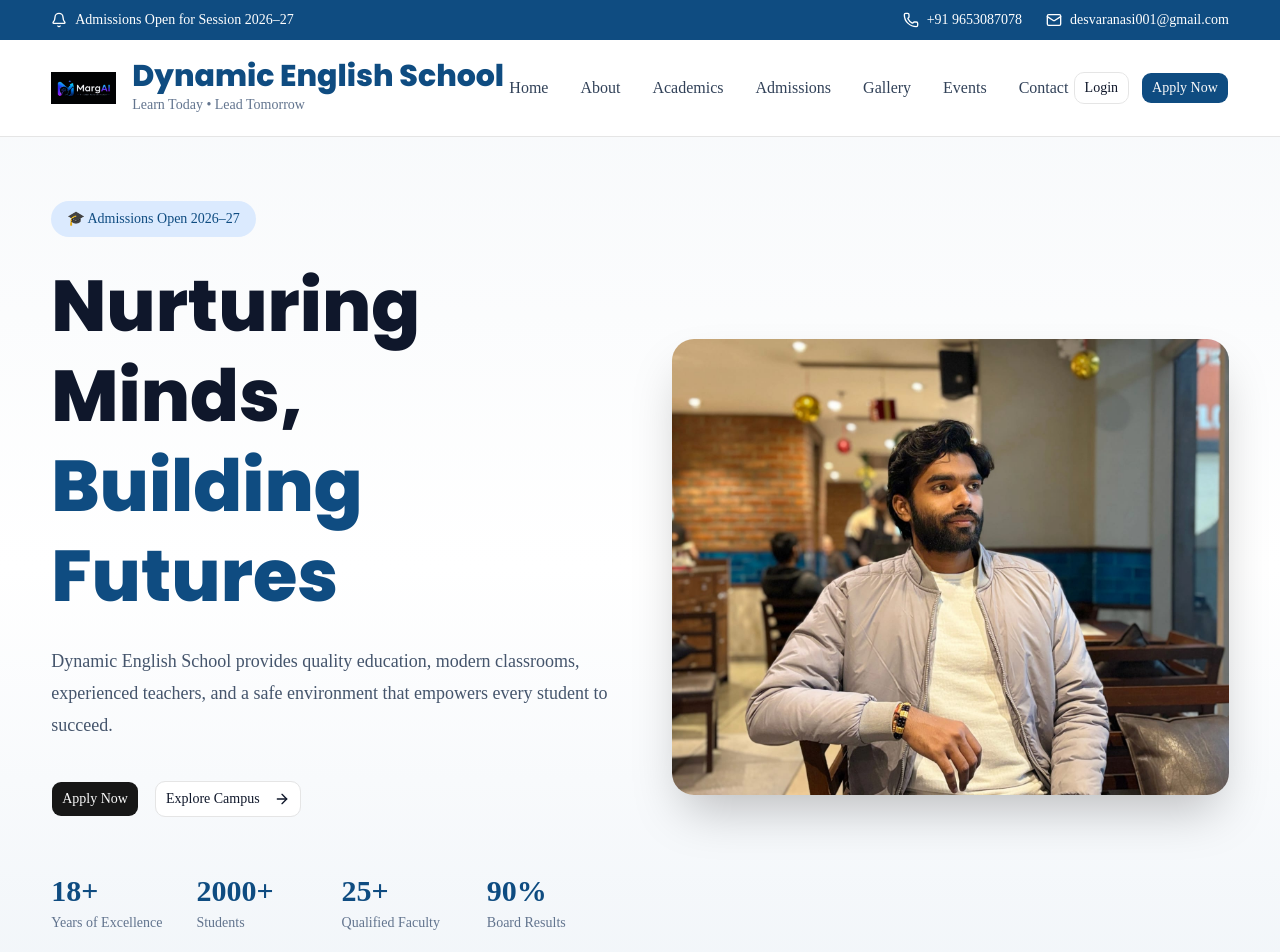
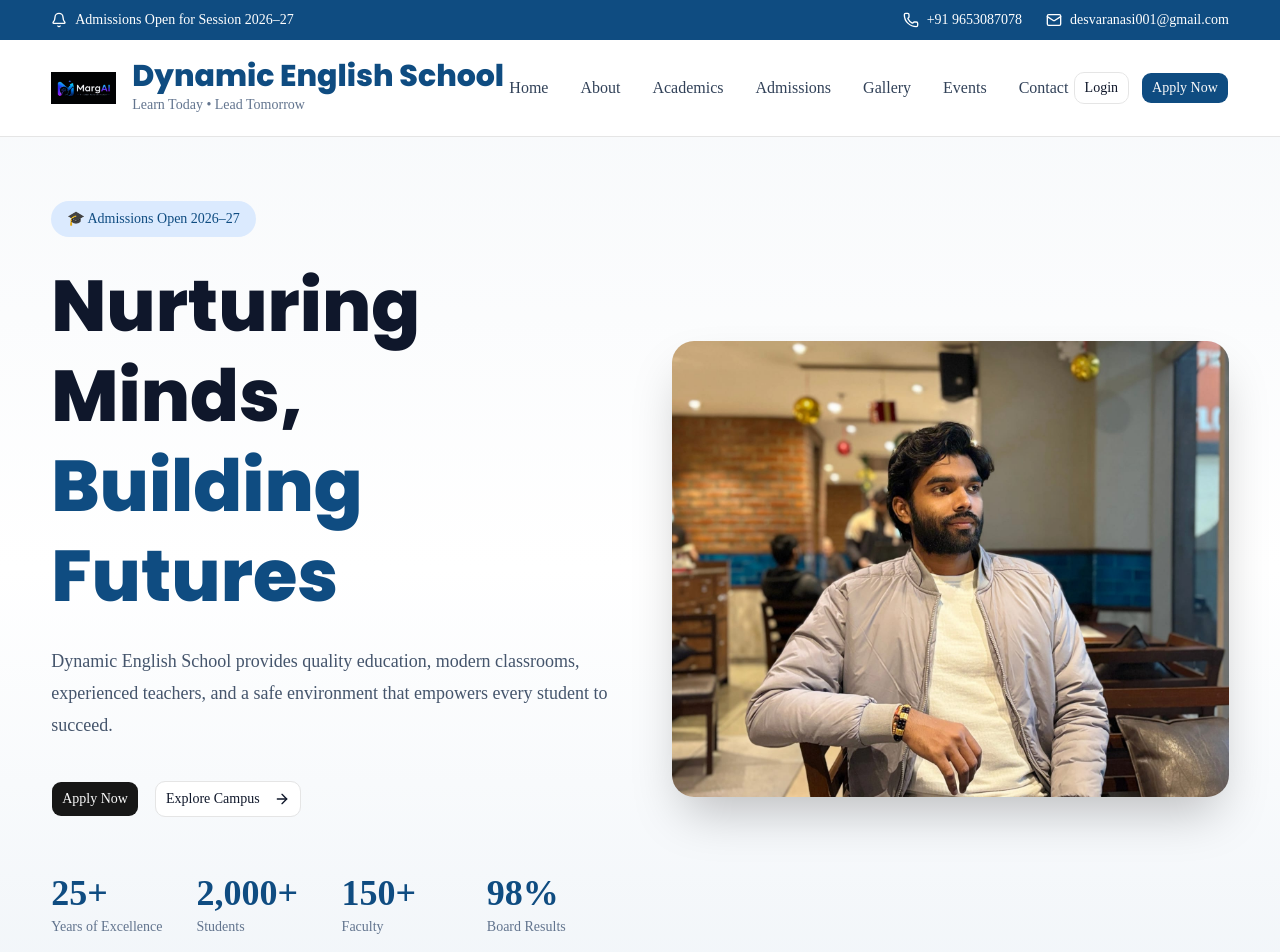
Before and after one commit to vishal290704/edu-portal-system, a Next.js app: page / in a window 1280 px wide. Shown: the top 952 px of the page. Built offline with nearby package versions, Linux system fonts and the light colour scheme.

Commit message:
Stats couting animation

```diff
--- a/components/home/Hero.jsx
+++ b/components/home/Hero.jsx
@@ -5,73 +5,55 @@ import { ArrowRight } from "lucide-react";
 import { Button } from "@/components/ui/button";
 import Container from "../layout/Container";
 import { stats } from "@/constants/stats";
+import AnimatedCounter from "../shared/AnimatedCounter";
 
 export default function Hero() {
   return (
     <section className="relative overflow-hidden bg-gradient-to-b from-slate-50 via-white to-slate-100">
       <Container className="grid min-h-[85vh] items-center gap-16 py-16 lg:grid-cols-2">
-
         {/* Left */}
 
         <div>
-
           <span className="inline-flex rounded-full bg-blue-100 px-4 py-2 text-sm font-medium text-[#0F4C81]">
             🎓 Admissions Open 2026–27
           </span>
 
           <h1 className="heading-font mt-6 text-5xl font-extrabold leading-tight text-slate-900 lg:text-7xl">
-
             Nurturing Minds,
-
-            <span className="block text-[#0F4C81]">
-              Building Futures
-            </span>
-
+            <span className="block text-[#0F4C81]">Building Futures</span>
           </h1>
 
           <p className="mt-6 max-w-xl text-lg leading-8 text-slate-600">
-
-            Dynamic English School provides quality education,
-            modern classrooms, experienced teachers, and a safe
-            environment that empowers every student to succeed.
-
+            Dynamic English School provides quality education, modern
+            classrooms, experienced teachers, and a safe environment that
+            empowers every student to succeed.
           </p>
 
           <div className="mt-10 flex flex-wrap gap-4">
-
-            <Button size="lg">
-              Apply Now
-            </Button>
+            <Button size="lg">Apply Now</Button>
 
             <Button variant="outline" size="lg">
               Explore Campus
               <ArrowRight className="ml-2 h-4 w-4" />
             </Button>
-
           </div>
 
           <div className="mt-14 grid grid-cols-2 gap-6 md:grid-cols-4">
-
             {stats.map((item) => (
               <div key={item.label}>
-                <h2 className="text-3xl font-bold text-[#0F4C81]">
-                  {item.value}
+                <h2 className="text-4xl font-bold text-[#0F4C81]">
+                  <AnimatedCounter end={item.end} suffix={item.suffix} />
                 </h2>
 
-                <p className="mt-1 text-sm text-slate-500">
-                  {item.label}
-                </p>
+                <p className="mt-1 text-sm text-slate-500">{item.label}</p>
               </div>
             ))}
-
           </div>
-
         </div>
 
         {/* Right */}
 
         <div className="relative">
-
           <Image
             src="/images/hero-school.jpeg"
             alt="School Building"
@@ -80,9 +62,7 @@ export default function Hero() {
             priority
             className="rounded-3xl shadow-2xl"
           />
-
         </div>
-
       </Container>
     </section>
   );
--- /dev/null
+++ b/components/shared/AnimatedCounter.jsx
@@ -0,0 +1,30 @@
+"use client";
+
+import CountUp from "react-countup";
+import { useInView } from "react-intersection-observer";
+
+export default function AnimatedCounter({
+    end,
+    suffix = "",
+}) {
+
+    const { ref, inView } = useInView({
+        triggerOnce: true,
+    });
+
+    return (
+        <div ref={ref}>
+
+            {inView && (
+
+                <CountUp
+                    end={end}
+                    duration={2}
+                    suffix={suffix}
+                />
+
+            )}
+
+        </div>
+    );
+}
--- a/constants/stats.js
+++ b/constants/stats.js
@@ -1,18 +1,22 @@
 export const stats = [
   {
-    value: "18+",
+    end: 25,
+    suffix: "+",
     label: "Years of Excellence",
   },
   {
-    value: "2000+",
+    end: 2000,
+    suffix: "+",
     label: "Students",
   },
   {
-    value: "25+",
-    label: "Qualified Faculty",
+    end: 150,
+    suffix: "+",
+    label: "Faculty",
   },
   {
-    value: "90%",
+    end: 98,
+    suffix: "%",
     label: "Board Results",
   },
 ];
```
